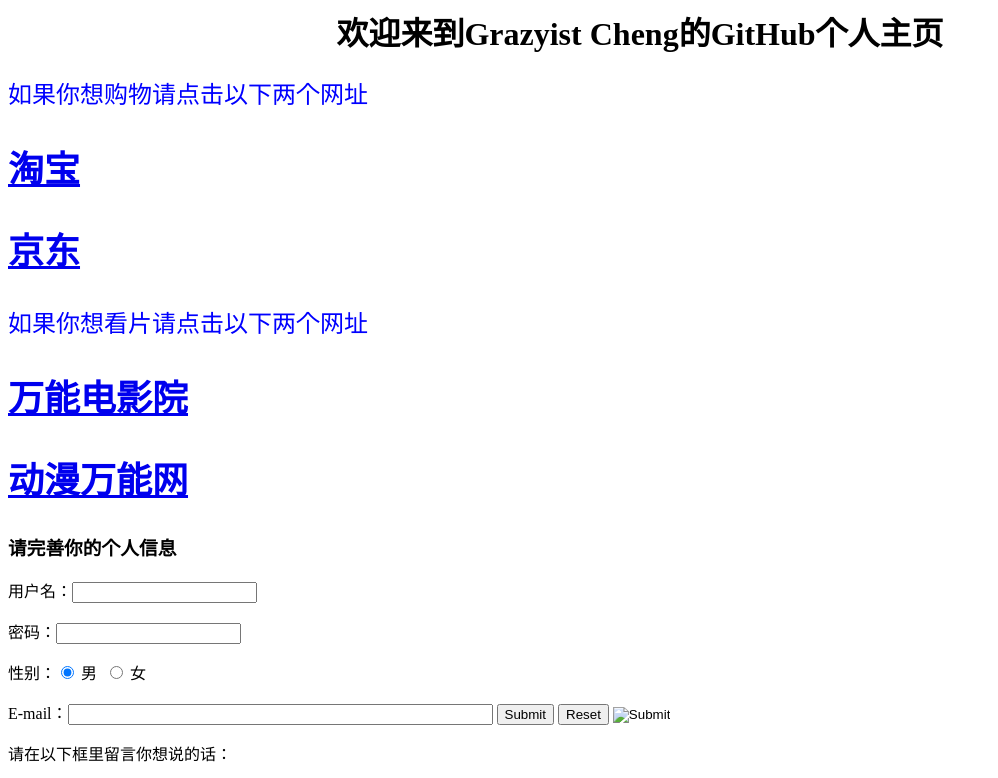
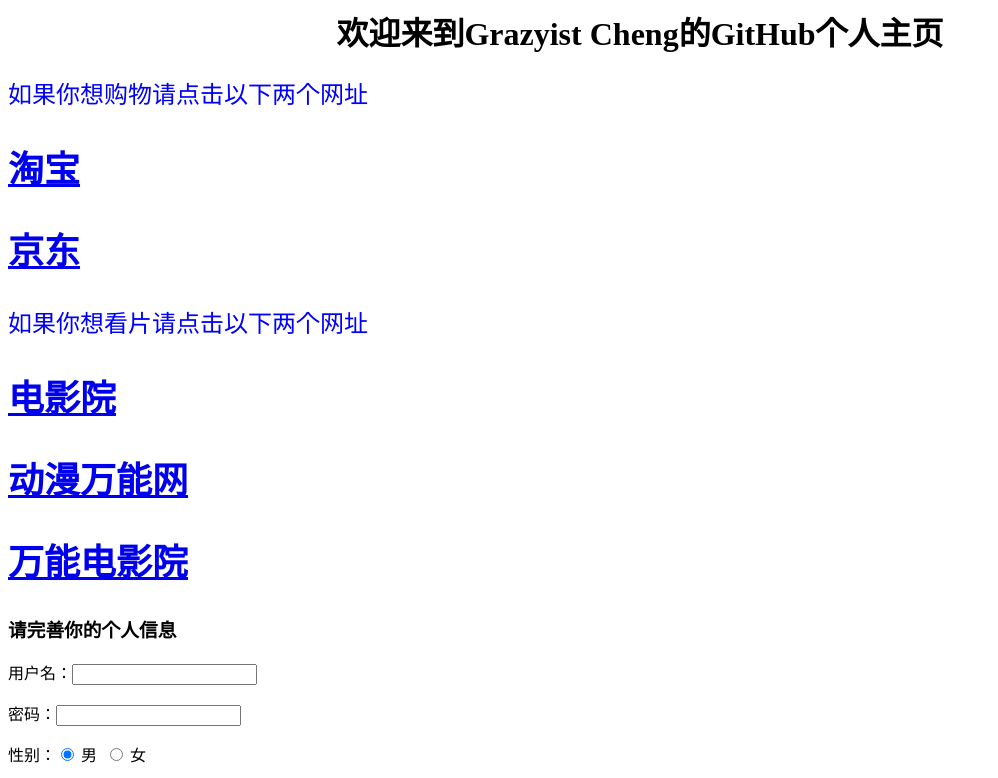
Before and after one commit to Grazyist/Grazyist.github.io, a plain HTML site: page index.html in a window 1280 px wide. Shown: the top 778 px of the page, without its empty margins (0-998 px from the left). Drawn offline with Linux system fonts and the light colour scheme.

Commit message:
Update index.html

```diff
--- a/index.html
+++ b/index.html
@@ -23,8 +23,9 @@
 		<h2><a href="http://www.taobao.com">淘宝</a></h2>
 		<h2><a href="http://www.jd.com">京东</a></h2>
 			<p>如果你想看片请点击以下两个网址
-		<h2><a href="http://www.qiqi321.com/">万能电影院</a></h2>
+		<h2><a href="http://www.qiqi321.com/">电影院</a></h2>
 		<h2><a href="http://m.dm530.net/">动漫万能网</a></h2>
+		<h2><a href="www.89yingyuan.cc">万能电影院</a></h2>
                 </div>
 			<h3>请完善你的个人信息</h3>
 			<form action="" methon="post" name="myform">
```
